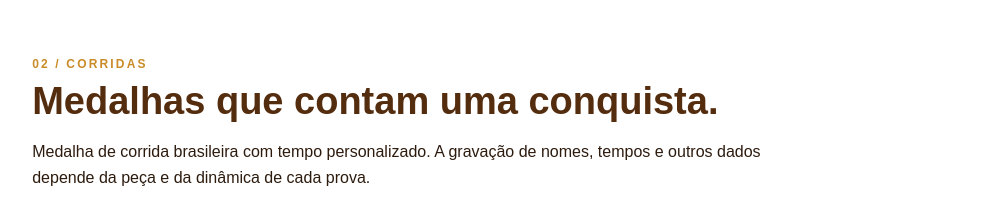
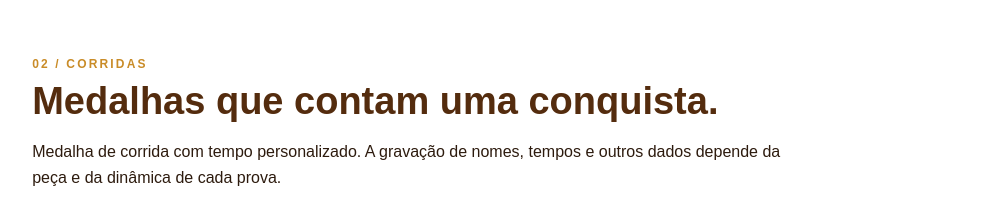
Before and after one commit to brunopersio/becapy-laser, a plain HTML site: page eventos/index.html in a window 1280 px wide. Shown: the part 4360-4569 px from the top of the page, without its empty margins (147-1132 px from the left). Drawn offline with Linux system fonts and the light colour scheme; grey boxes are pictures that could not be loaded.

Commit message:
Update index.html

```diff
--- a/eventos/index.html
+++ b/eventos/index.html
@@ -79,7 +79,7 @@ body{background:var(--paper)}
 <section class="event-real-case" id="experiencias">
 <div class="event-real-head"><span class="eyebrow">A BE CAPY EM AÇÃO</span><h2>Veja a personalização<br><em>acontecer de verdade.</em></h2><p>Registros da nossa operação e exemplos reais de peças personalizadas. Os vídeos são reproduzidos sem som e podem ser pausados ou ampliados.</p></div>
 <div class="experience-group"><div class="experience-heading"><span class="eyebrow">01 / CASAMENTOS</span><h3>Uma lembrança criada durante a festa.</h3><p>Equipamento instalado no evento e gravação realizada diante dos convidados.</p></div><div class="experience-media"><video autoplay muted loop playsinline controls preload="auto" poster="../assets/eventos/casamento-ao-vivo-poster.jpg"><source src="../assets/eventos/casamento-ao-vivo.mp4" type="video/mp4">Seu navegador não suporta vídeo.</video><video autoplay muted loop playsinline controls preload="auto" poster="../assets/eventos/casamento-operacao-poster.jpg"><source src="../assets/eventos/casamento-operacao.mp4" type="video/mp4">Seu navegador não suporta vídeo.</video><video autoplay muted loop playsinline controls preload="auto" poster="../assets/eventos/casamento-vidro.jpg"><source src="../assets/eventos/casamento-vidro-operacao.mp4" type="video/mp4">Seu navegador não suporta vídeo.</video></div></div>
-<div class="experience-group"><div class="experience-heading"><span class="eyebrow">02 / CORRIDAS</span><h3>Medalhas que contam uma conquista.</h3><p>Medalha de corrida brasileira com tempo personalizado. A gravação de nomes, tempos e outros dados depende da peça e da dinâmica de cada prova.</p></div><div class="experience-media"><img src="../assets/eventos/corrida-medalha.jpg" loading="lazy" alt="Medalha de corrida no Brasil com tempo personalizado"><video autoplay muted loop playsinline controls preload="auto" poster="../assets/eventos/corrida-medalha-detalhe.jpg"><source src="../assets/eventos/corrida-medalha-ao-vivo.mp4" type="video/mp4">Seu navegador não suporta vídeo.</video></div></div>
+<div class="experience-group"><div class="experience-heading"><span class="eyebrow">02 / CORRIDAS</span><h3>Medalhas que contam uma conquista.</h3><p>Medalha de corrida com tempo personalizado. A gravação de nomes, tempos e outros dados depende da peça e da dinâmica de cada prova.</p></div><div class="experience-media"><img src="../assets/eventos/corrida-medalha.jpg" loading="lazy" alt="Medalha de corrida no Brasil com tempo personalizado"><video autoplay muted loop playsinline controls preload="auto" poster="../assets/eventos/corrida-medalha-detalhe.jpg"><source src="../assets/eventos/corrida-medalha-ao-vivo.mp4" type="video/mp4">Seu navegador não suporta vídeo.</video></div></div>
 <div class="experience-group"><div class="experience-heading"><span class="eyebrow">03 / CHURRASCOS</span><h3>O kit de churrasco ganha personalidade.</h3><p>Facas, tábuas e acessórios com gravação em madeira e metal. Fotos reais de personalizações feitas pela Be Capy.</p></div><div class="experience-media"><img src="../assets/eventos/churrasco-kit.jpg" loading="lazy" alt="Kit churrasco com nome gravado"><img src="../assets/eventos/churrasco-facas.jpg" loading="lazy" alt="Facas personalizadas a laser"><img src="../assets/eventos/churrasco-corporativo.jpg" loading="lazy" alt="Kit churrasco corporativo personalizado"></div></div>
 <div class="experience-group"><div class="experience-heading"><span class="eyebrow">04 / CORPORATIVO</span><h3>Uma ativação que aproxima a marca das pessoas.</h3><p>Veja registros de personalização e produção relacionados às nossas experiências corporativas.</p></div><div class="experience-media"><video autoplay muted loop playsinline controls preload="auto" poster="../assets/eventos/corporativo-ativacao-poster.jpg"><source src="../assets/eventos/corporativo-ativacao.mp4" type="video/mp4">Seu navegador não suporta vídeo.</video><video autoplay muted loop playsinline controls preload="auto" poster="../assets/eventos/corporativo-gravacao-poster.jpg"><source src="../assets/eventos/corporativo-gravacao.mp4" type="video/mp4">Seu navegador não suporta vídeo.</video><video autoplay muted loop playsinline controls preload="auto" poster="../assets/eventos/corporativo-novo-poster.jpg"><source src="../assets/eventos/corporativo-novo.mp4" type="video/mp4">Seu navegador não suporta vídeo.</video></div></div>
 </section>
```
